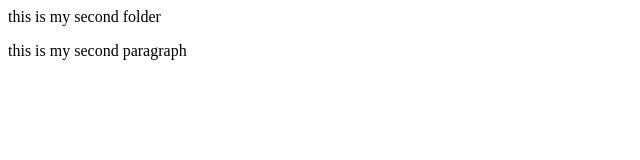
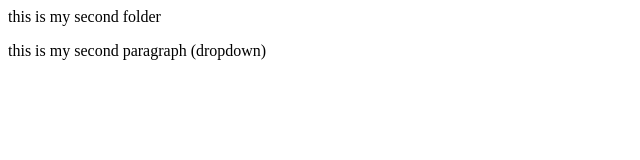
Before and after one commit to adisharma995/localrepo, a plain HTML site: page index.html in a window 1280 px wide. Shown: the full height of the page, 0-640 px from the left. Drawn offline with Linux system fonts and the light colour scheme.

Commit message:
add dropdown

```diff
--- a/index.html
+++ b/index.html
@@ -1,2 +1,2 @@
 <p> this is my second folder </p>
-<p> this is my second paragraph </p>
+<p> this is my second paragraph (dropdown)</p>
```
